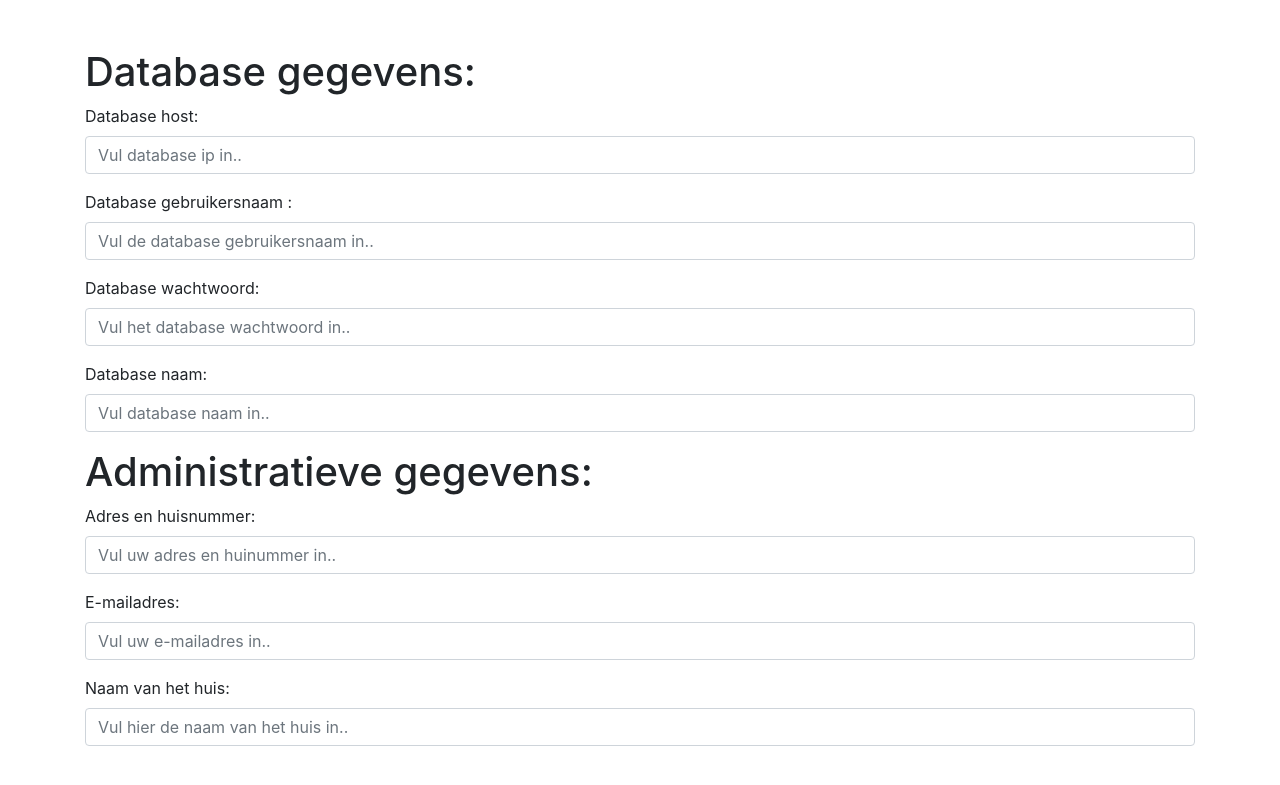
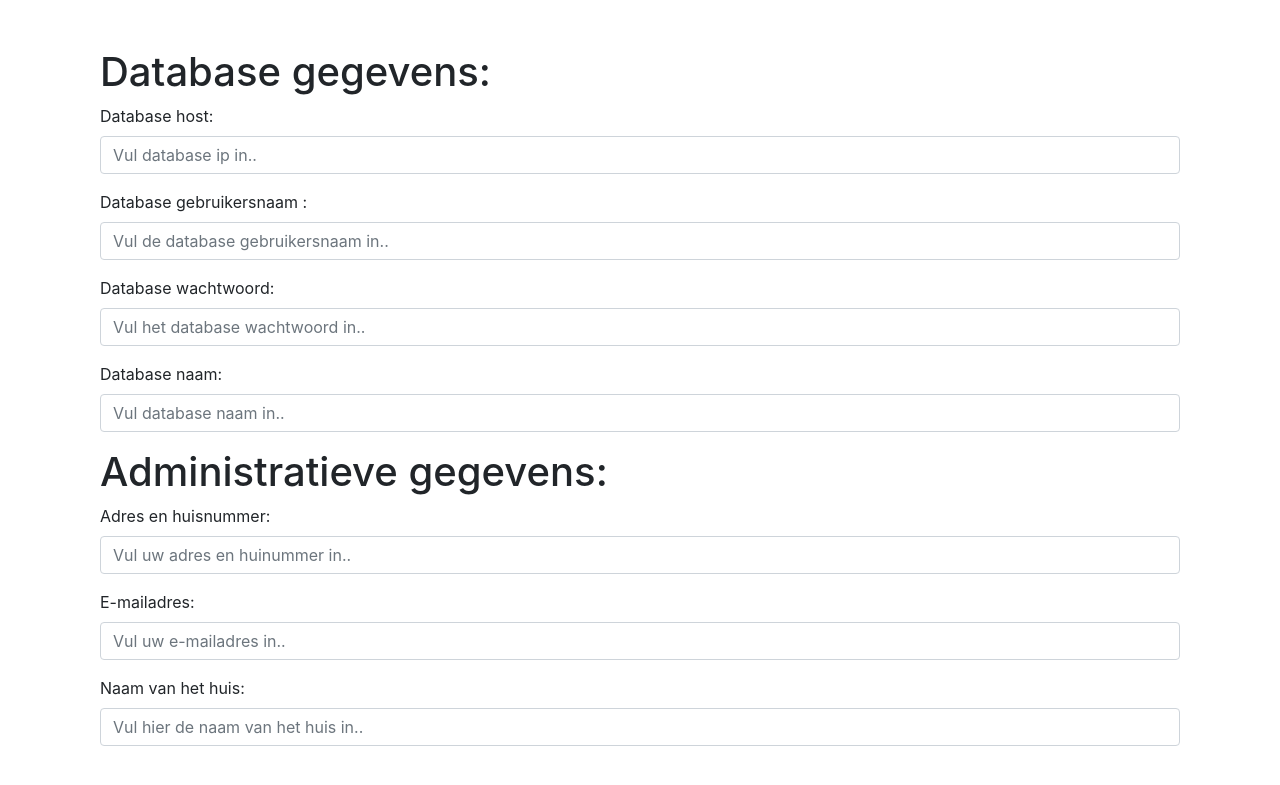
Before and after one commit to devserge/house-bidsystem, a PHP site: page /setup.php in a window 1280 px wide. Shown: the top 785 px of the page. Run offline with PHP 8.4, Linux system fonts and the light colour scheme; some libraries are stand-ins or nearby versions.

Commit message:
Update setup.php - div van beide secties veranderd naar col md-5 als test

```diff
--- a/setup.php
+++ b/setup.php
@@ -7,7 +7,7 @@ include("header.php");
 <body>
     <div class="container mt-5">
         <form>
-            <div class="">
+            <div class="col md-5">
               <h1>Database gegevens:</h1>
               <div class="form-group">
                 <label for="dbhost">Database host:</label>
@@ -27,7 +27,7 @@ include("header.php");
               </div>
             </div>
 
-            <div class="">
+            <div class="col md-5">
               <h1>Administratieve gegevens:</h1>
               <div class="form-group">
                 <label for="adres">Adres en huisnummer:</label>
```
